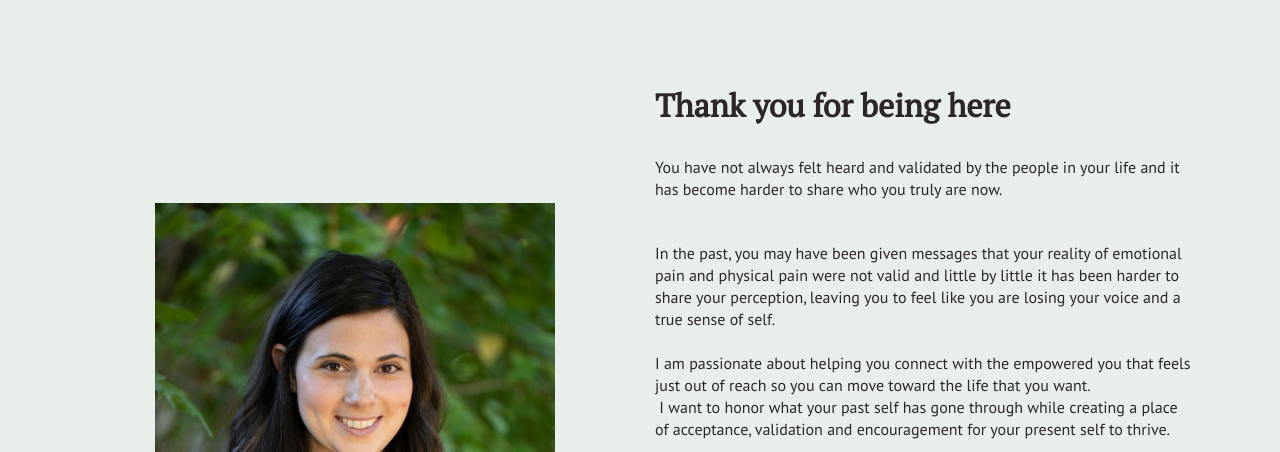
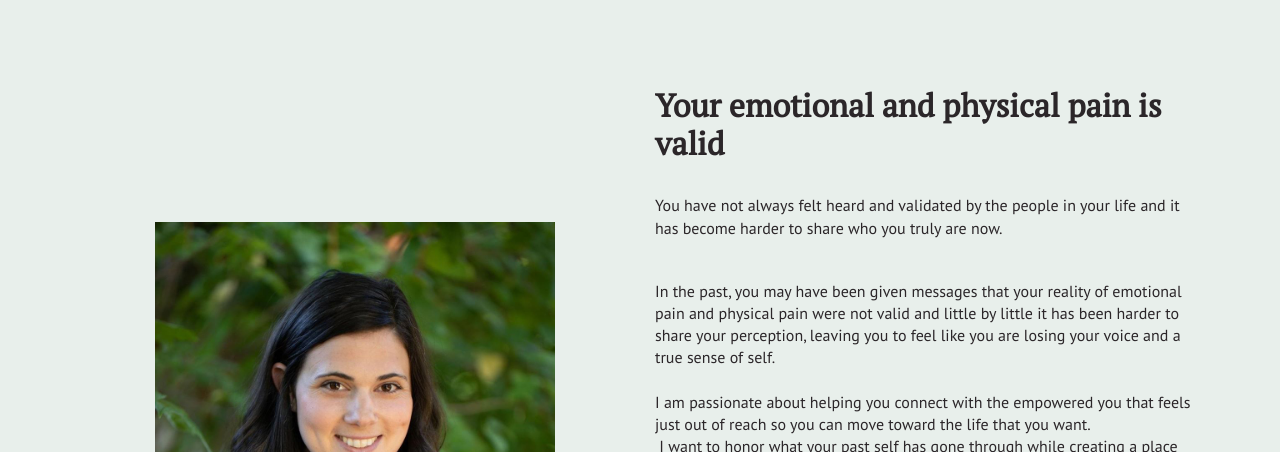
Before and after one commit to NickArrasate/perceptivecounseling, a Jekyll site: the page built from index.md, in a window 1280 px wide and 900 px high, cut to the strip 448-900 px from the top of the window. Built offline with Jekyll 4.4.1, drawn with Linux system fonts in a browser that asks for light colours; nearby versions of some CDN libraries.

Commit message:
[HT] Edited item: content/_sections/home-2-content.html

```diff
--- a/content/_sections/home-2-content.html
+++ b/content/_sections/home-2-content.html
@@ -31,7 +31,7 @@ cta:
 <div class="d-flex align-items-center justify-content-around row">
 <div class="col-md-6 text-center"><img src="{{ page.head.img_path }}" alt="Lucy Sherman" /></div>
 <div class="col-md-6">
-<h2>Thank you for being here</h2>
+<h2>Your emotional and physical pain is valid</h2>
 <p dir="ltr" style="line-height: 1.38; margin-top: 0pt; margin-bottom: 0pt;"><span style="font-size: 12pt; font-family: 'Times New Roman'; color: #000000; background-color: transparent; font-weight: 400; font-style: normal; font-variant: normal; text-decoration: none; vertical-align: baseline; white-space: pre-wrap;">You have not always felt heard and validated by the people in your life and it has become harder to share who you truly are now.&nbsp;</span></p>
 <p>&nbsp;</p>
 <p dir="ltr" style="line-height: 1.38; margin-top: 0pt; margin-bottom: 0pt;"><span style="font-size: 12pt; font-family: 'Times New Roman'; color: #000000; background-color: transparent; font-weight: 400; font-style: normal; font-variant: normal; text-decoration: none; vertical-align: baseline; white-space: pre-wrap;">In the past, you may have been given messages that your reality of emotional pain and physical pain were not valid and little by little it has been harder to share your perception, leaving you to feel like you are losing your voice and a true sense of self. </span></p>
```
